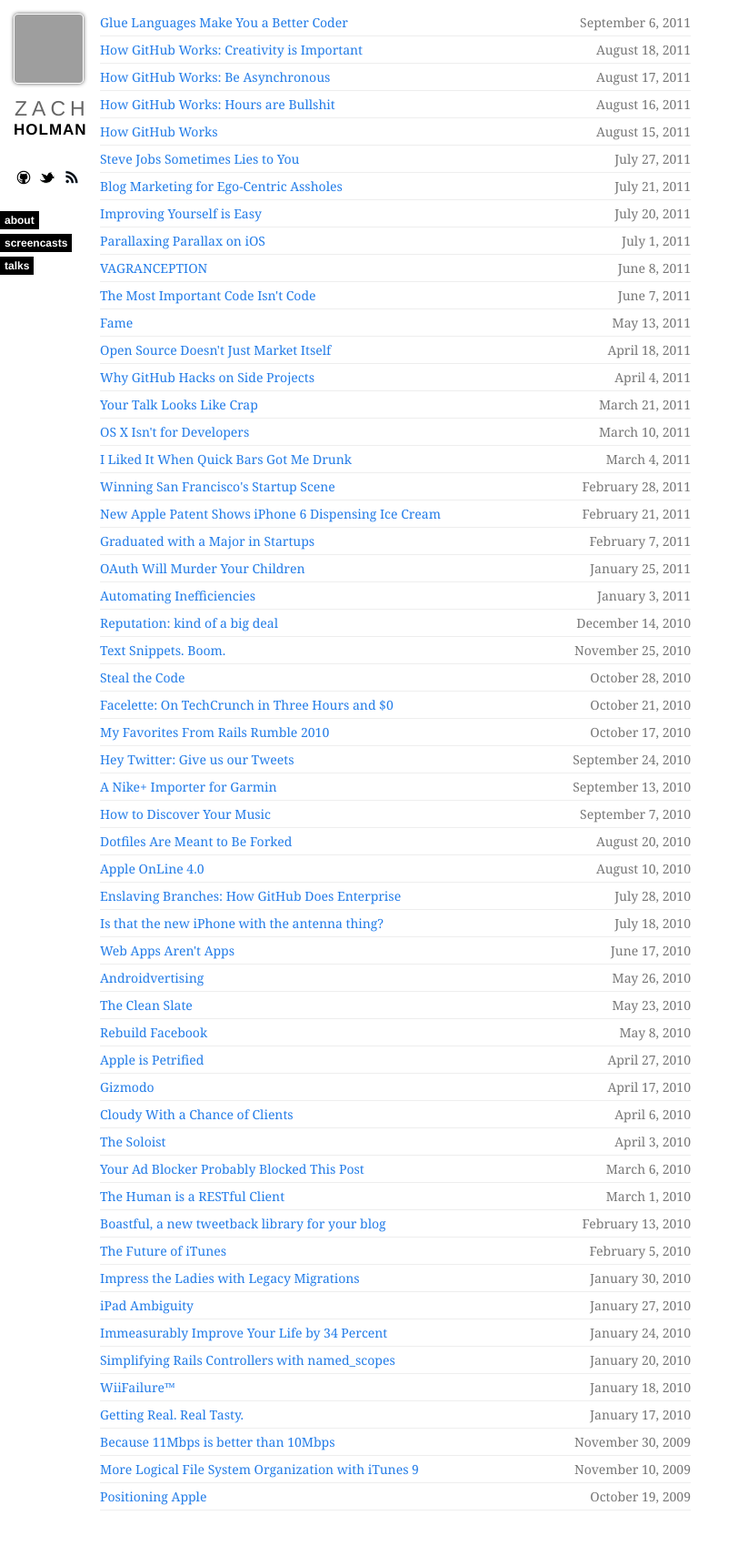
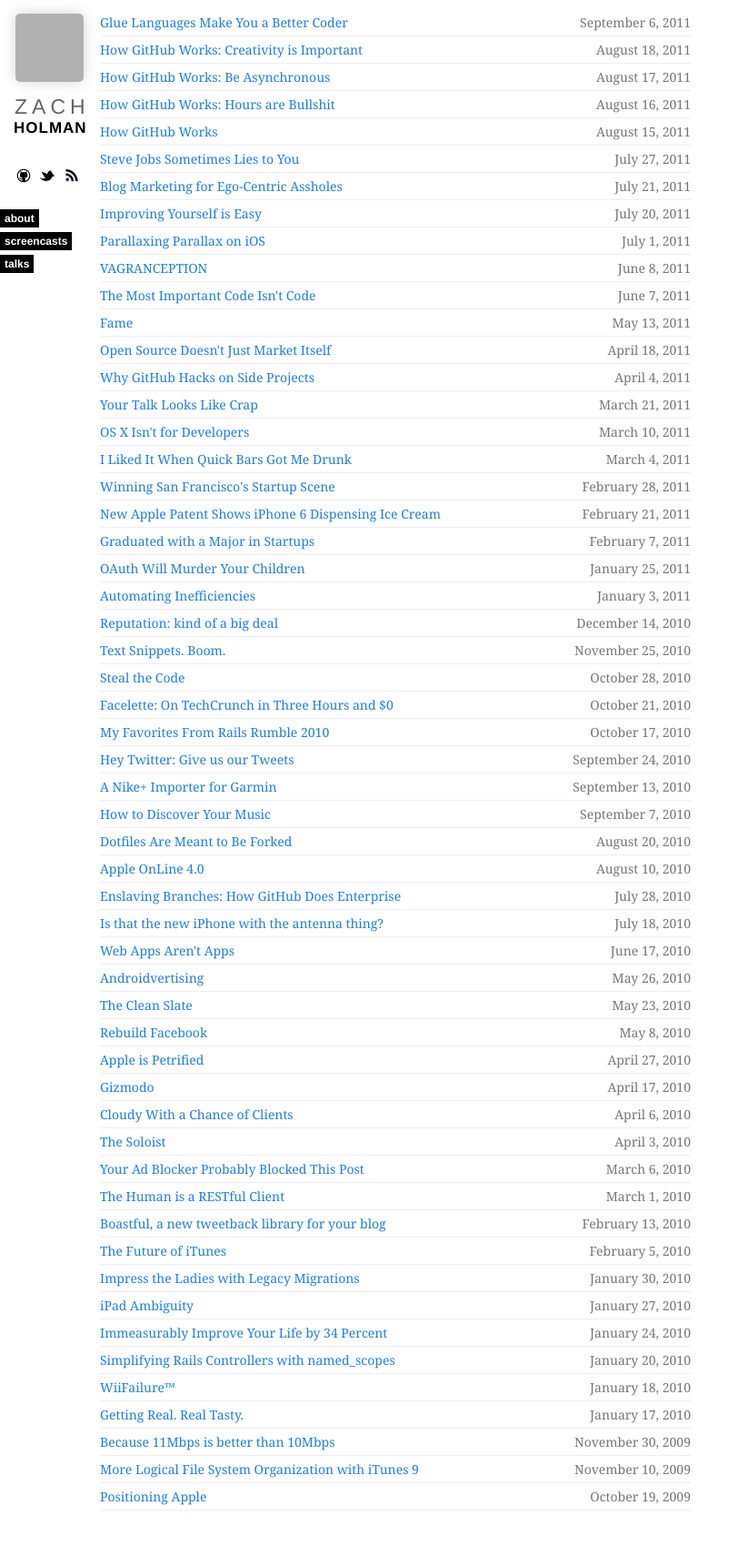
Before and after one commit to broccolini/designertocoder.github.com, a Jekyll site: the page built from index.html, in a window 1280 px wide. Shown: the whole page at 91% size, without its empty margins (0-823 px from the left). Built offline with Jekyll 4.4.1, drawn with Linux system fonts in a browser that asks for light colours; nearby versions of some CDN libraries; Markdown is read by kramdown in place of the engine named in the settings; comment, search, counter and statistics services are not loaded; grey boxes are pictures that could not be loaded.

Commit message:
sharper gravatar

```diff
--- a/css/styles.css
+++ b/css/styles.css
@@ -86,10 +86,14 @@
   font-family: Helvetica, sans-serif;
 }
 #header .avatar{
-  border: 1px solid #fff;
+  margin-left: 2px;
   -webkit-border-radius: 5px;
   -moz-border-radius: 5px;
-  -webkit-box-shadow: 0px 0px 4px #555;
+  -webkit-box-shadow: 0px 0px 15px #ccc;
+  opacity: .8;
+}
+#header .avatar:hover{
+  opacity: 1;
 }
 #header a{
   text-decoration: none;
```
